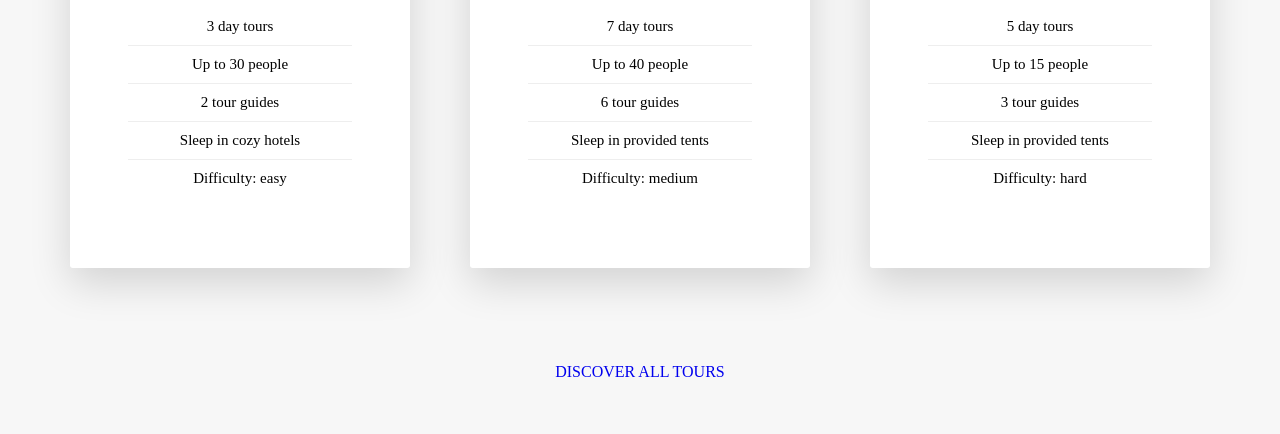
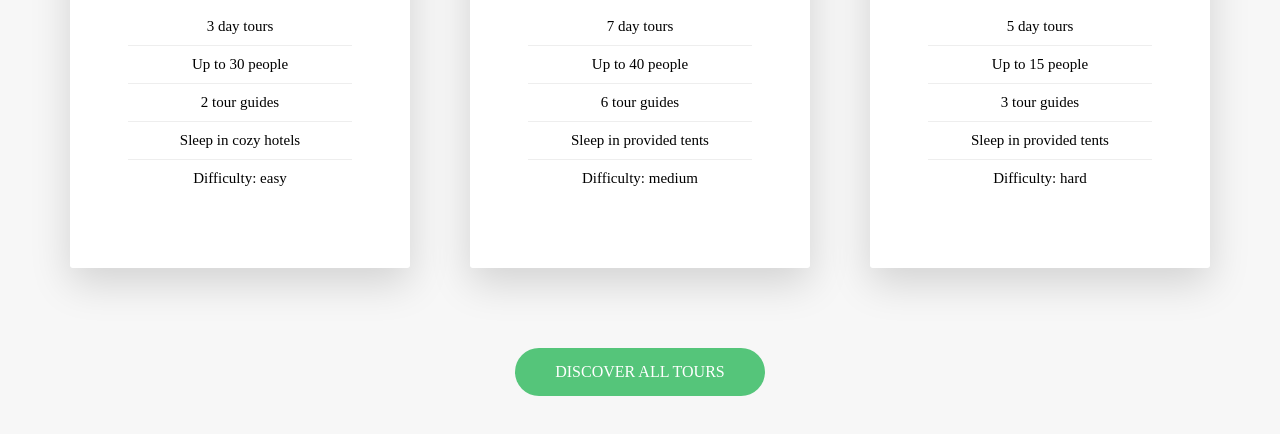
Before and after one commit to lucianoscarpaci/Natours, a website: page starter/index.html in a window 1280 px wide. Shown: the part 2421-2855 px from the top of the page. Drawn offline with Linux system fonts and the light colour scheme.

Commit message:
Green button at bottom, and fix the bottom margins

```diff
--- a/starter/sass/base/_utilities.scss
+++ b/starter/sass/base/_utilities.scss
@@ -3,3 +3,4 @@
 .u-margin-bottom-small { margin-bottom: 1.5rem; }
 .u-margin-bottom-medium { margin-bottom: 4rem; }
 .u-margin-bottom-large { margin-bottom: 8rem; }
+.u-margin-bottom-huge { margin-bottom: 10rem; }
--- a/starter/sass/components/_button.scss
+++ b/starter/sass/components/_button.scss
@@ -32,6 +32,15 @@
 
         &::after {
         background-color: $color-white;
+        }
+    }
+
+    &--green {
+        background-color: $color-primary;
+        color: $color-white;
+
+        &::after {
+        background-color: $color-primary;
         }
     }
 
--- a/starter/sass/pages/_home.scss
+++ b/starter/sass/pages/_home.scss
@@ -21,6 +21,6 @@
 
 .section-tours {
     background-color: $color-grey-light-1;
-    padding: 25rem 0 50rem 0;
+    padding: 25rem 0 15rem 0;
     margin-top: -10rem;
 }
```
Also changed, not shown: starter/css/style.css.
